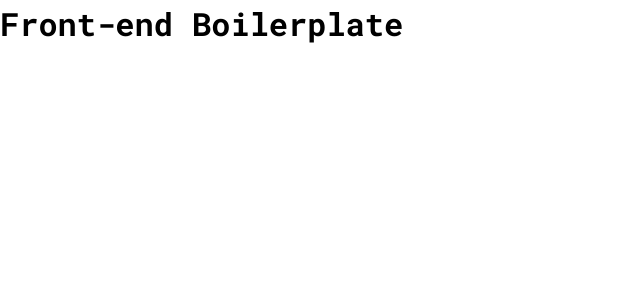
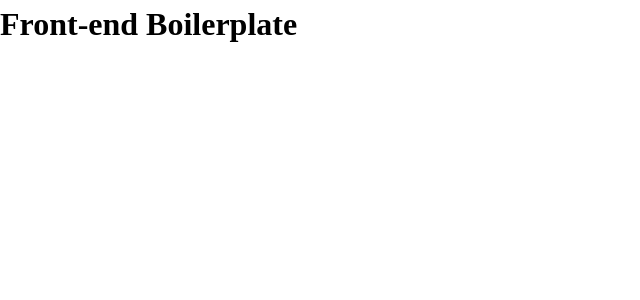
Before and after one commit to igordosreis/boilerplate-frontend, a Next.js app: page / in a window 1280 px wide. Shown: the top 300 px of the page, without its empty margins (0-640 px from the left). Built offline with nearby package versions, Linux system fonts and the light colour scheme.

Commit message:
build: added simple boilerplate options

```diff
--- a/src/styles/globals.scss
+++ b/src/styles/globals.scss
@@ -83,8 +83,8 @@ select {
   }
 }
 
-// How to use the font import through google font optimization
-$ff-roboto-mono: var(--ff-roboto_mono);
+/* How to use the font import through google font optimization */
+/* $ff-roboto-mono: var(--ff-roboto_mono);
 h1 {
   font-family: $ff-roboto-mono;
-}
+} */
```
